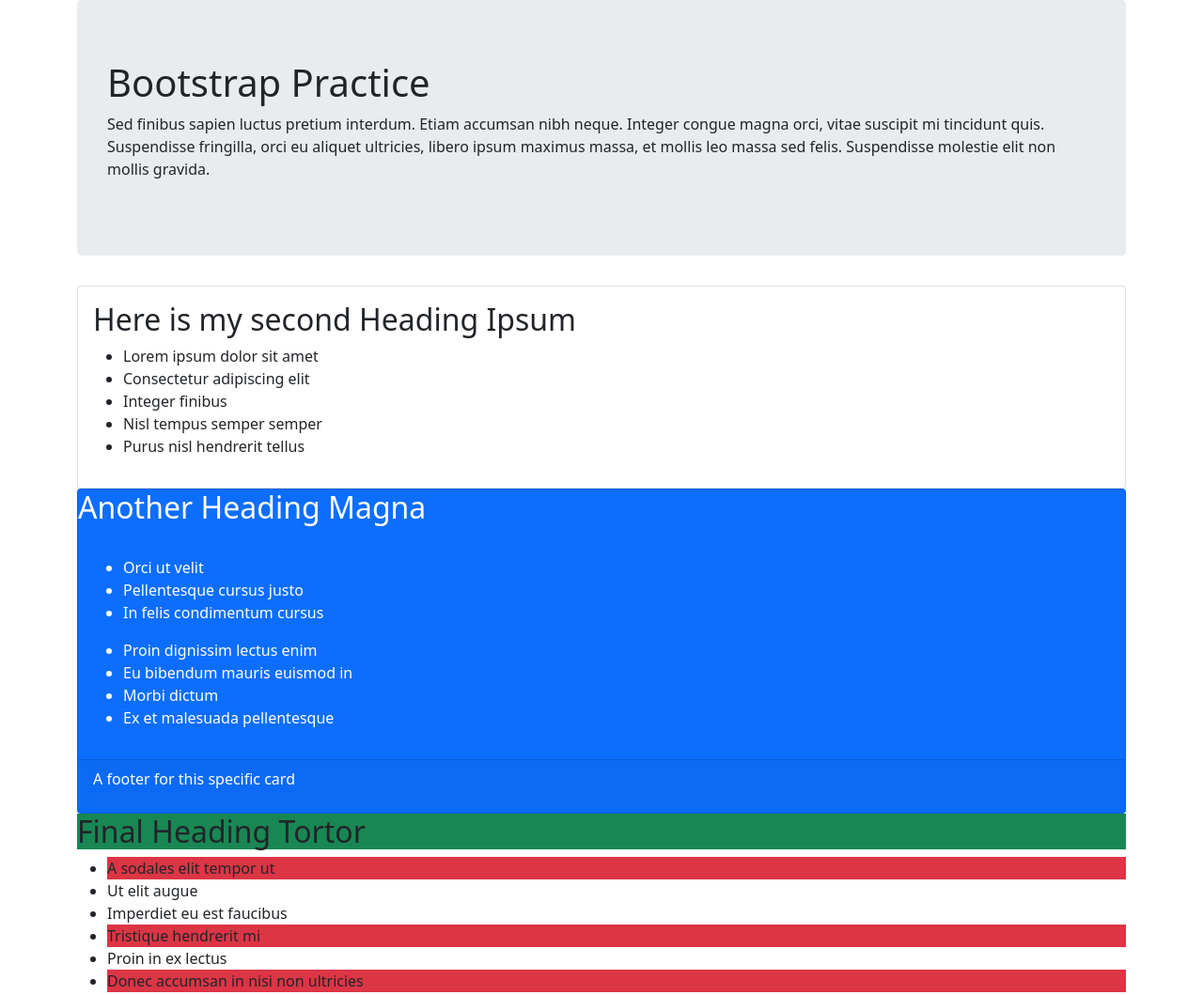
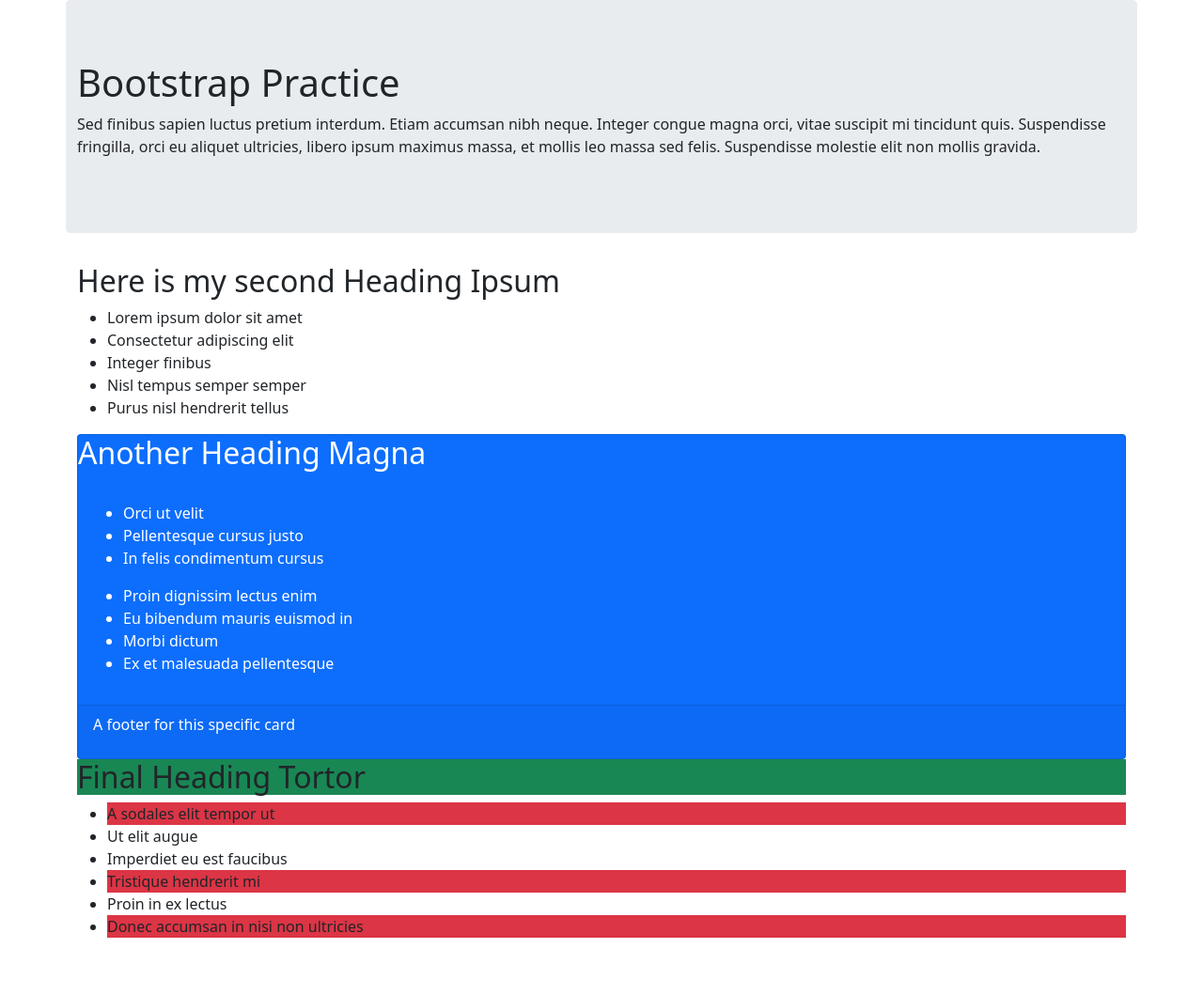
Before and after one commit to NdegwaG/bootstrap, a plain HTML site: page index.html in a window 1280 px wide. Shown: the whole page at 94% size. After the commit the page ends 1014 px from the top, so only its background shows below. Drawn offline with nearby package versions, Linux system fonts and the light colour scheme.

Commit message:
add row1 and well to index

```diff
--- a/index.html
+++ b/index.html
@@ -8,14 +8,14 @@
   </head>
   <body>
     <div class="container">
-
-      <div class="jumbotron">
-      <h1>Bootstrap Practice</h1>
-      <p>Sed finibus sapien luctus pretium interdum. Etiam accumsan nibh neque. Integer congue magna orci, vitae suscipit mi tincidunt quis. Suspendisse fringilla, orci eu aliquet ultricies, libero ipsum maximus massa, et mollis leo massa sed felis. Suspendisse molestie elit non mollis gravida.</p>
+      <div class="row">
+        <div class="jumbotron">
+        <h1>Bootstrap Practice</h1>
+        <p>Sed finibus sapien luctus pretium interdum. Etiam accumsan nibh neque. Integer congue magna orci, vitae suscipit mi tincidunt quis. Suspendisse fringilla, orci eu aliquet ultricies, libero ipsum maximus massa, et mollis leo massa sed felis. Suspendisse molestie elit non mollis gravida.</p>
+        </div>
       </div>
 
-      <div class="card">
-        <div class="card-body">
+      <div class="well">
         <h2>Here is my second Heading Ipsum</h2>
         <ul>
           <li>Lorem ipsum dolor sit amet</li>
@@ -24,8 +24,8 @@
           <li>Nisl tempus semper semper</li>
           <li>Purus nisl hendrerit tellus</li>
         </ul>
-        </div>
       </div>
+
       <div class="card bg-primary text-white">
         <div class="card-title">
         <h2>Another Heading Magna</h2>
```
